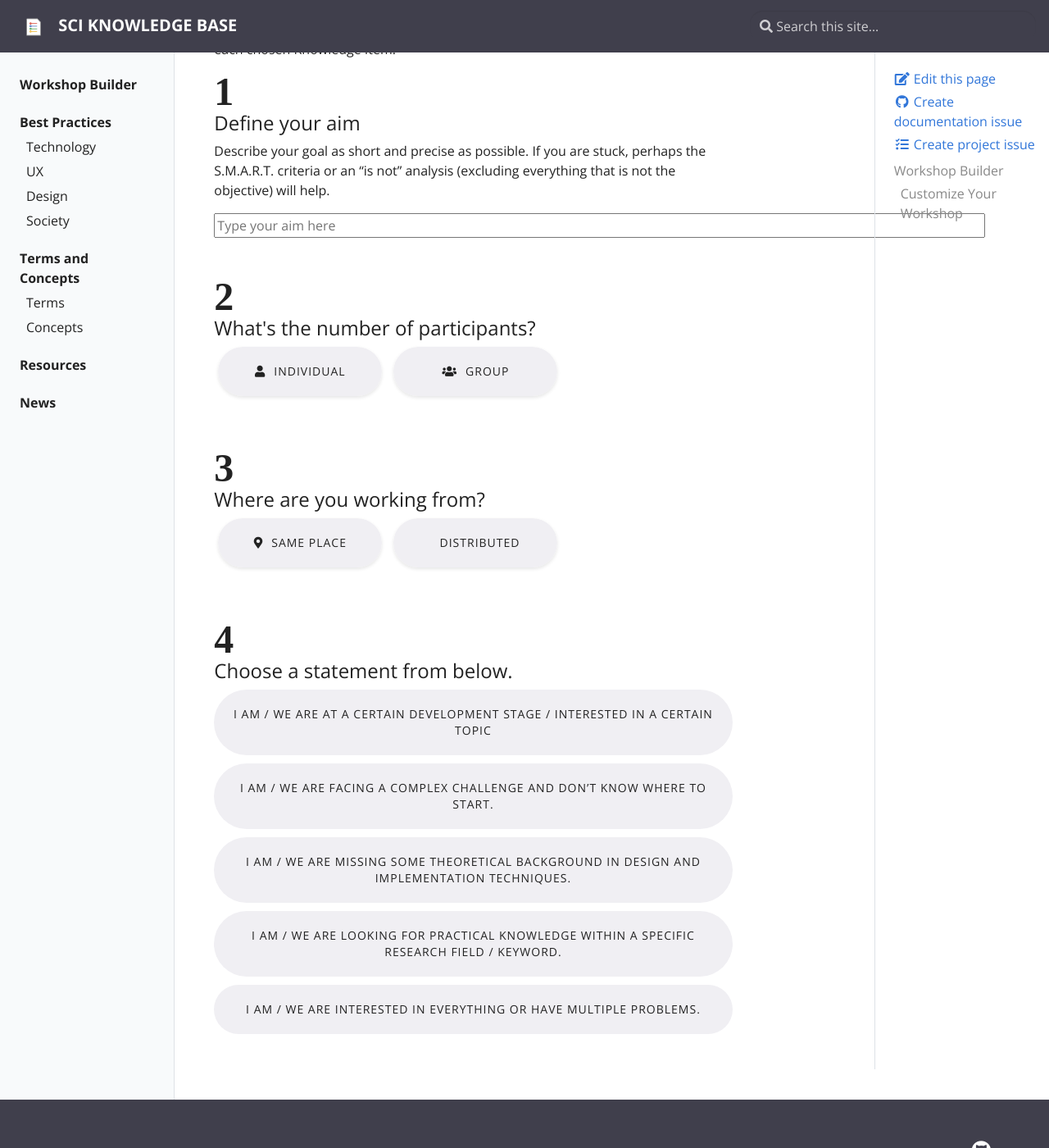
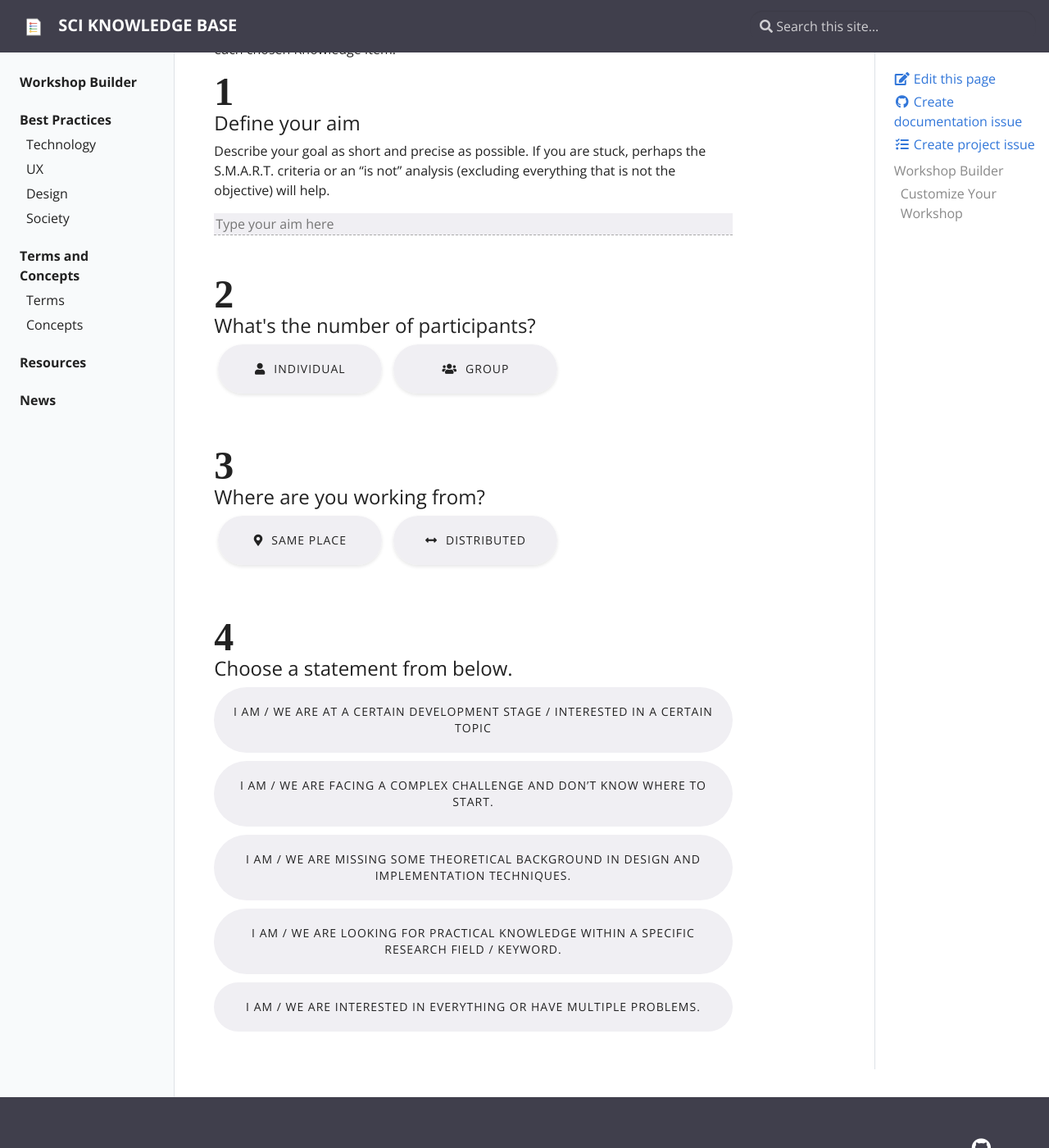
Before and after one commit to visualengineers/sci-knowledge-base, a Jekyll site: the page built from pages/workshop-builder.md, in a window 1280 px wide and 1400 px high, scrolled down 370 px. Shown: the whole window at 82% size. Built offline with Jekyll 4.4.1, drawn with Linux system fonts in a browser that asks for light colours.

Commit message:
textfield customization

```diff
--- a/assets/css/custom.css
+++ b/assets/css/custom.css
@@ -45,6 +45,20 @@ button.active {
 
 .topic:hover, .topic:hover a{
     filter: brightness(90%);
+}
+
+input[type=text] {
+    border: 0;
+    outline: 0;
+    background: #f0eff3;
+    border-bottom: 1px dashed #aaa;
+    width: 100%;
+    transition: all .3s linear;
+}
+
+input[type=text]:focus {
+    background: #fff;
+    outline: 0;
 }
 
 li.topic {
--- a/pages/workshop-builder.md
+++ b/pages/workshop-builder.md
@@ -35,7 +35,7 @@ Answer the following questions to get your personal Knowledge Item suggestions y
     <input class="radio-option" type="radio" name="l" id="l-1">
     <label class="for-radio-option" for="l-1"><i class="fas fa-map-marker-alt"></i>same place</label>
     <input class="radio-option" type="radio" name="l" id="l-2">
-    <label class="for-radio-option" for="l-2"><i class="fas fa-people-arrows"></i>distributed</label>
+    <label class="for-radio-option" for="l-2"><i class="fas fa-arrows-alt-h"></i>distributed</label>
 
 4.
 
```
